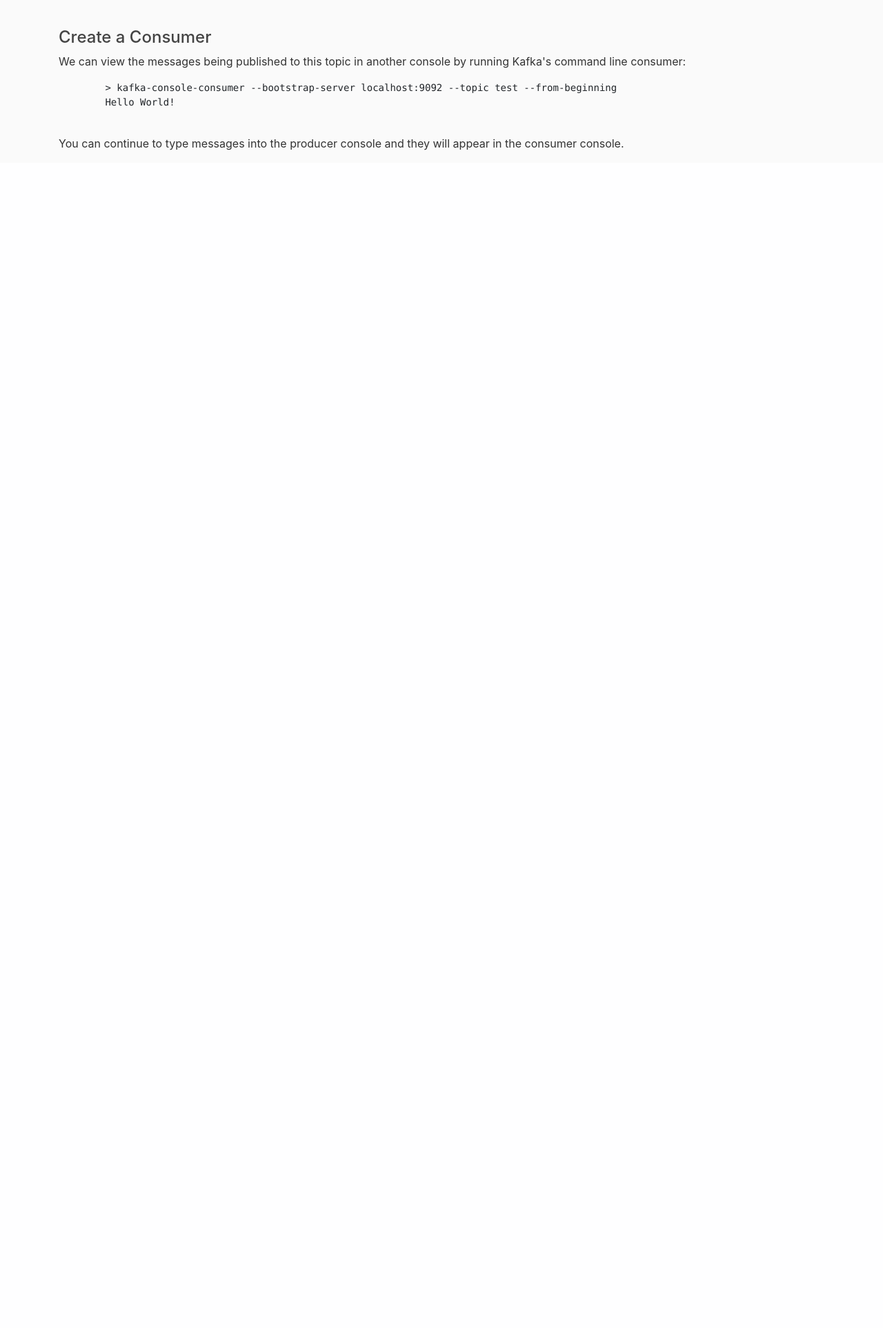
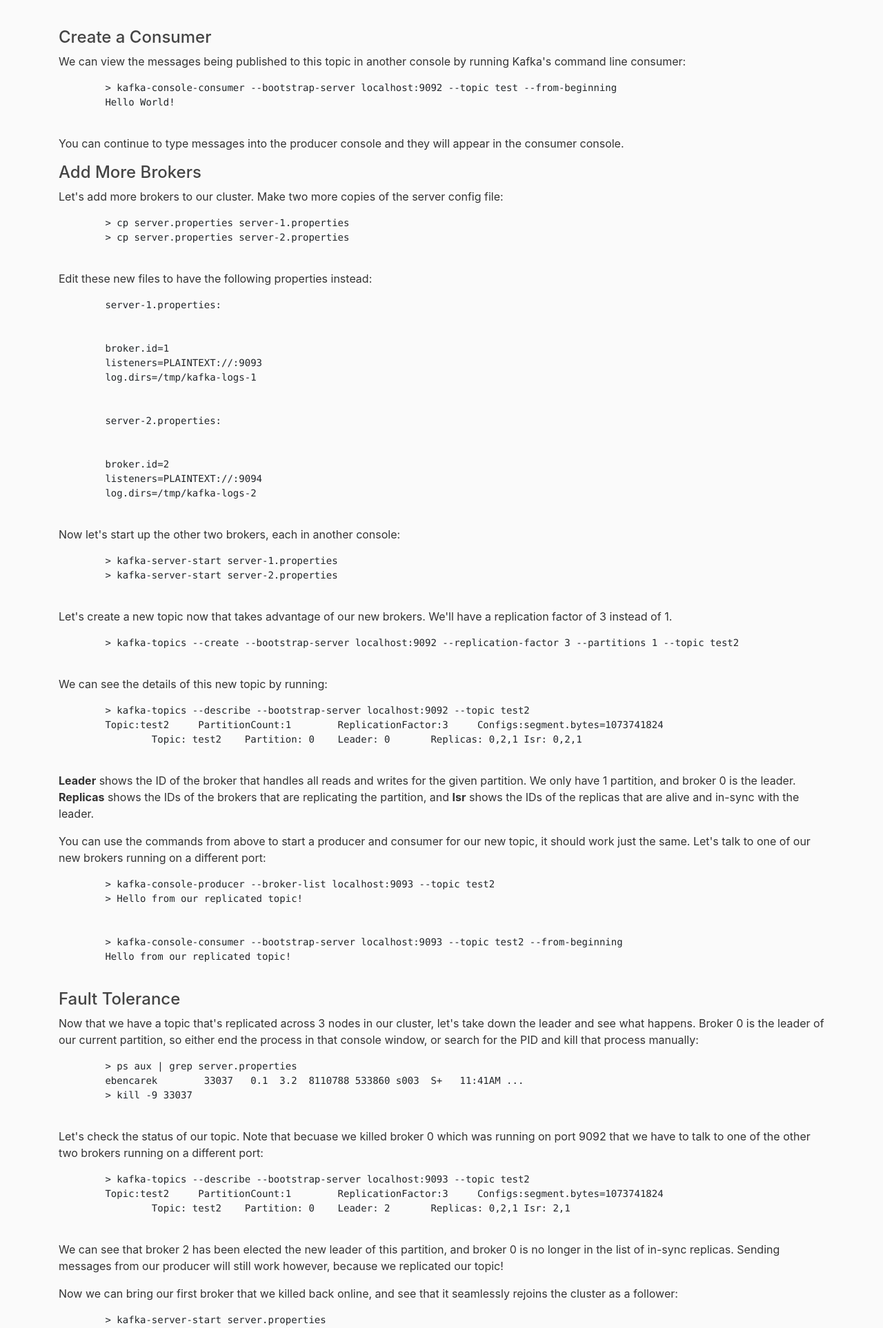
Before and after one commit to ebencarek/apache_kafka_tut_website, a Flask app: page /Quickstart in a window 1280 px wide. Shown: the part 1001-2927 px from the top of the page at 69% size. Before the commit the page ends 1219 px from the top, so only its background shows below. Run offline with Flask 2, Linux system fonts and the light colour scheme; some libraries are stand-ins or nearby versions.

Commit message:
added multi-broker and fault-tolerance parts to the tutorial

```diff
--- a/templates/quick_start.html
+++ b/templates/quick_start.html
@@ -59,4 +59,96 @@
     <p>
         You can continue to type messages into the producer console and they will appear in the consumer console.
     </p>
+    <h4>Add More Brokers</h4>
+    <p>
+        Let's add more brokers to our cluster. Make two more copies of the server config file:
+    </p>
+    <pre>
+        <code>&gt; cp server.properties server-1.properties</code>
+        <code>&gt; cp server.properties server-2.properties</code>
+    </pre>
+    <p>
+        Edit these new files to have the following properties instead:
+    </p>
+    <pre>
+        <code>server-1.properties:</code>
+        <br>
+        <code>broker.id=1</code>
+        <code>listeners=PLAINTEXT://:9093</code>
+        <code>log.dirs=/tmp/kafka-logs-1</code>
+        <br>
+        <code>server-2.properties:</code>
+        <br>
+        <code>broker.id=2</code>
+        <code>listeners=PLAINTEXT://:9094</code>
+        <code>log.dirs=/tmp/kafka-logs-2</code>
+    </pre>
+    <p>
+        Now let's start up the other two brokers, each in another console:
+    </p>
+    <pre>
+        <code>&gt; kafka-server-start server-1.properties</code>
+        <code>&gt; kafka-server-start server-2.properties</code>
+    </pre>
+    <p>
+        Let's create a new topic now that takes advantage of our new brokers. We'll have a replication factor of 3 instead of 1.
+    </p>
+    <pre>
+        <code>&gt; kafka-topics --create --bootstrap-server localhost:9092 --replication-factor 3 --partitions 1 --topic test2</code>
+    </pre>
+    <p>
+        We can see the details of this new topic by running:
+    </p>
+    <pre>
+        <code>&gt; kafka-topics --describe --bootstrap-server localhost:9092 --topic test2</code>
+        <code>Topic:test2	PartitionCount:1	ReplicationFactor:3	Configs:segment.bytes=1073741824</code>
+        <code>	Topic: test2	Partition: 0	Leader: 0	Replicas: 0,2,1	Isr: 0,2,1</code>
+    </pre>
+    <p>
+        <b>Leader</b> shows the ID of the broker that handles all reads and writes for the given partition. We only have 1 partition, and broker 0 is the leader.
+        <b>Replicas</b> shows the IDs of the brokers that are replicating the partition, and <b>Isr</b> shows the IDs of the replicas that are alive and in-sync with the leader.
+    </p>
+    <p>
+        You can use the commands from above to start a producer and consumer for our new topic, it should work just the same. Let's talk to one of our new brokers running on a different port:
+    </p>
+    <pre>
+        <code>&gt; kafka-console-producer --broker-list localhost:9093 --topic test2</code>
+        <code>&gt; Hello from our replicated topic!</code>
+        <br>
+        <code>&gt; kafka-console-consumer --bootstrap-server localhost:9093 --topic test2 --from-beginning</code>
+        <code>Hello from our replicated topic!</code>
+    </pre>
+    <h4>Fault Tolerance</h4>
+    <p>
+        Now that we have a topic that's replicated across 3 nodes in our cluster, let's take down the leader and see what happens. Broker 0 is the leader of our current partition, so either end the process in that console window, or search for the PID and kill that process manually:
+    </p>
+    <pre>
+        <code>&gt; ps aux | grep server.properties</code>
+        <code>ebencarek        33037   0.1  3.2  8110788 533860 s003  S+   11:41AM ...</code>
+        <code>&gt; kill -9 33037</code>
+    </pre>
+    <p>
+        Let's check the status of our topic. Note that becuase we killed broker 0 which was running on port 9092 that we have to talk to one of the other two brokers running on a different port:
+    </p>
+    <pre>
+        <code>&gt; kafka-topics --describe --bootstrap-server localhost:9093 --topic test2</code>
+        <code>Topic:test2	PartitionCount:1	ReplicationFactor:3	Configs:segment.bytes=1073741824</code>
+        <code>	Topic: test2	Partition: 0	Leader: 2	Replicas: 0,2,1	Isr: 2,1</code>
+    </pre>
+    <p>
+        We can see that broker 2 has been elected the new leader of this partition, and broker 0 is no longer in the list of in-sync replicas. Sending messages from our producer will still work however, because we replicated our topic!
+    </p>
+    <p>
+        Now we can bring our first broker that we killed back online, and see that it seamlessly rejoins the cluster as a follower:
+    </p>
+    <pre>
+        <code>&gt; kafka-server-start server.properties</code>
+        <br>
+        <code>&gt; kafka-topics --describe --bootstrap-server localhost:9093 --topic test2</code>
+        <code>Topic:test2	PartitionCount:1	ReplicationFactor:3	Configs:segment.bytes=1073741824</code>
+        <code>	Topic: test2	Partition: 0	Leader: 2	Replicas: 0,2,1	Isr: 2,1,0</code>
+    </pre>
+    <p>
+        We can see under Isr that broker 0 is now back in-sync with the rest of the cluster.
+    </p>
 {% endblock %}
```
